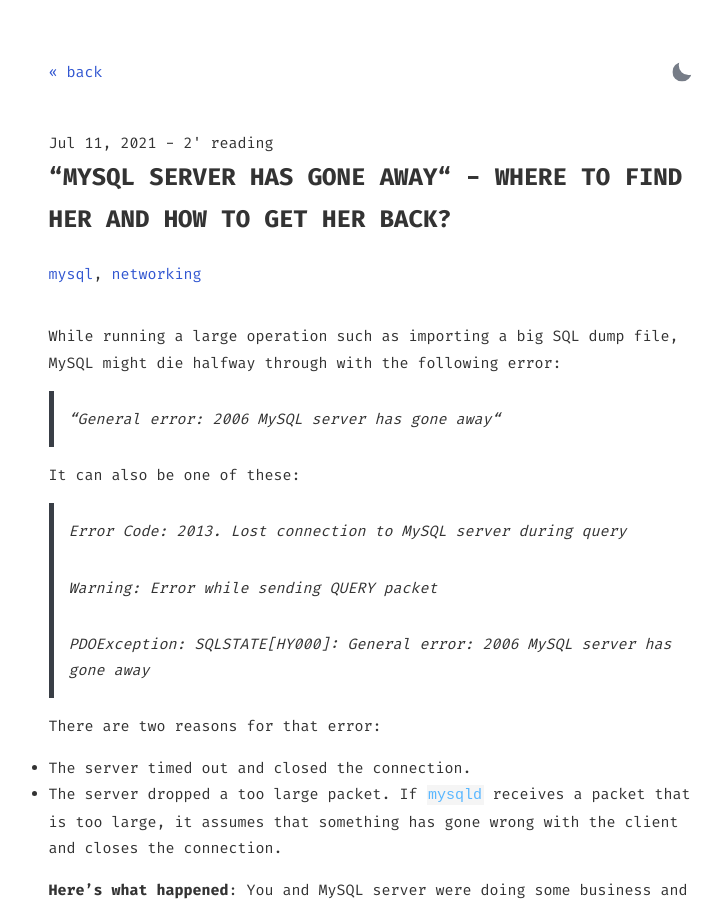
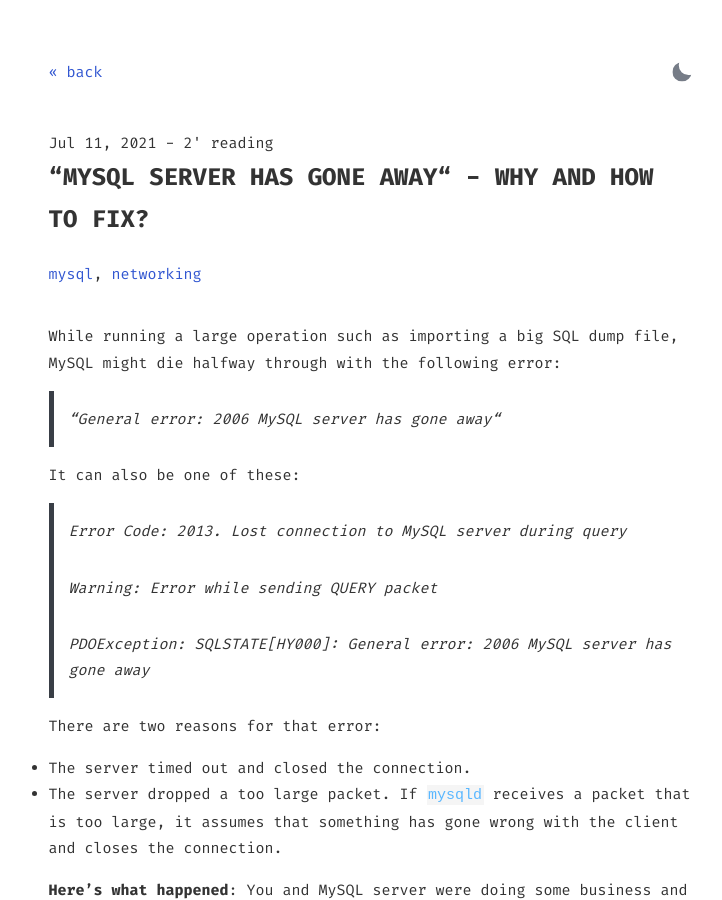
Before and after one commit to ntvpz/sql, a Jekyll site: the page built from _posts/2021-07-11-MySQL-server-has-gone-away.md, in a window 1280 px wide and 900 px high. Shown: the whole window, without its empty margins (269-991 px from the left). Built offline with Jekyll 4.4.1, drawn with Linux system fonts in a browser that asks for light colours.

Commit message:
no message

```diff
--- a/_posts/2021-07-11-MySQL-server-has-gone-away.md
+++ b/_posts/2021-07-11-MySQL-server-has-gone-away.md
@@ -1,6 +1,6 @@
 ---
 layout: post
-title: “MySQL server has gone away“ - Where to find her and how to get her back?
+title: “MySQL server has gone away“ - Why and how to fix?
 description: MySQL server dies halfway through processing big files with the following error “MySQL server has gone away“. What to do?
 summary: MySQL server dies halfway through processing big files with the following error “MySQL server has gone away“. What to do?
 tags: mysql networking
```
